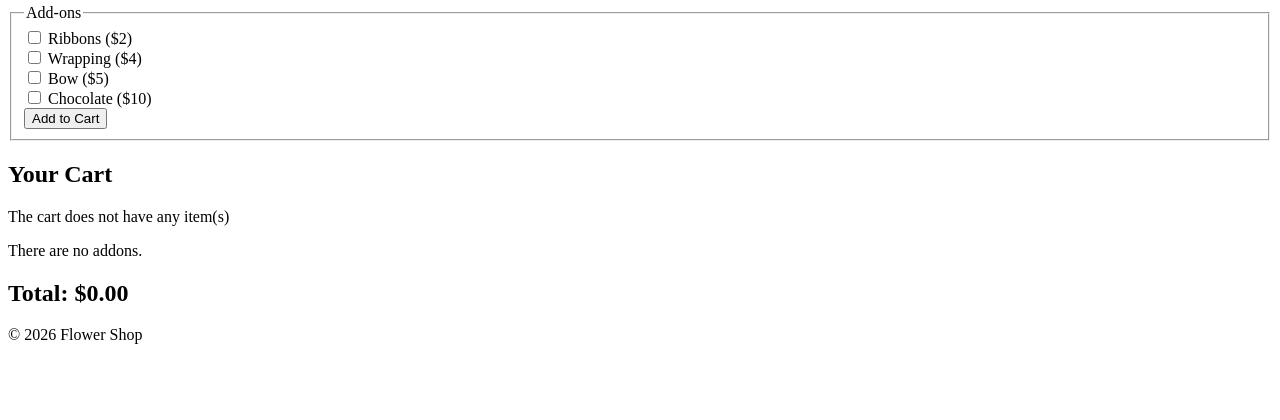
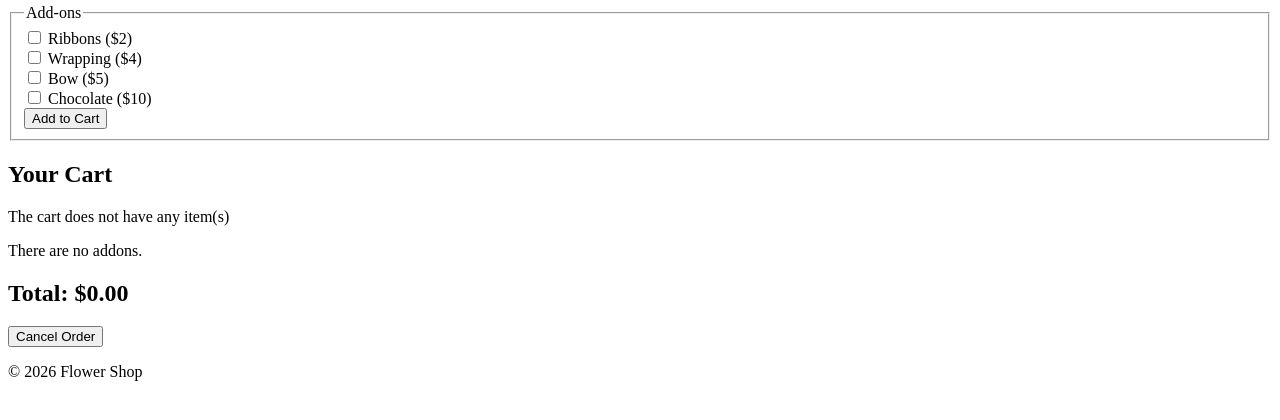
Before and after one commit to st25209-lgtm/CSC2FlaskPractice, a Flask app: page / in a window 1280 px wide. Shown: the part 310-730 px from the top of the page. Run offline with Flask 3, Linux system fonts and the light colour scheme.

Commit message:
Added the Form Cancellation Button

```diff
--- a/templates/index.html
+++ b/templates/index.html
@@ -55,6 +55,9 @@
                     <p>There are no addons.</p>
         {% endif %}
         <h2>Total: ${{'%.2f' % total}}</h2>
+        <form method="POST">
+            <button type="submit" formaction="{{ url_for('cancel_order') }}">Cancel Order</button>
+        </form>
         {% with messages = get_flashed_messages() %}
             {% if messages %}
                 <ul class="flashes">
```
